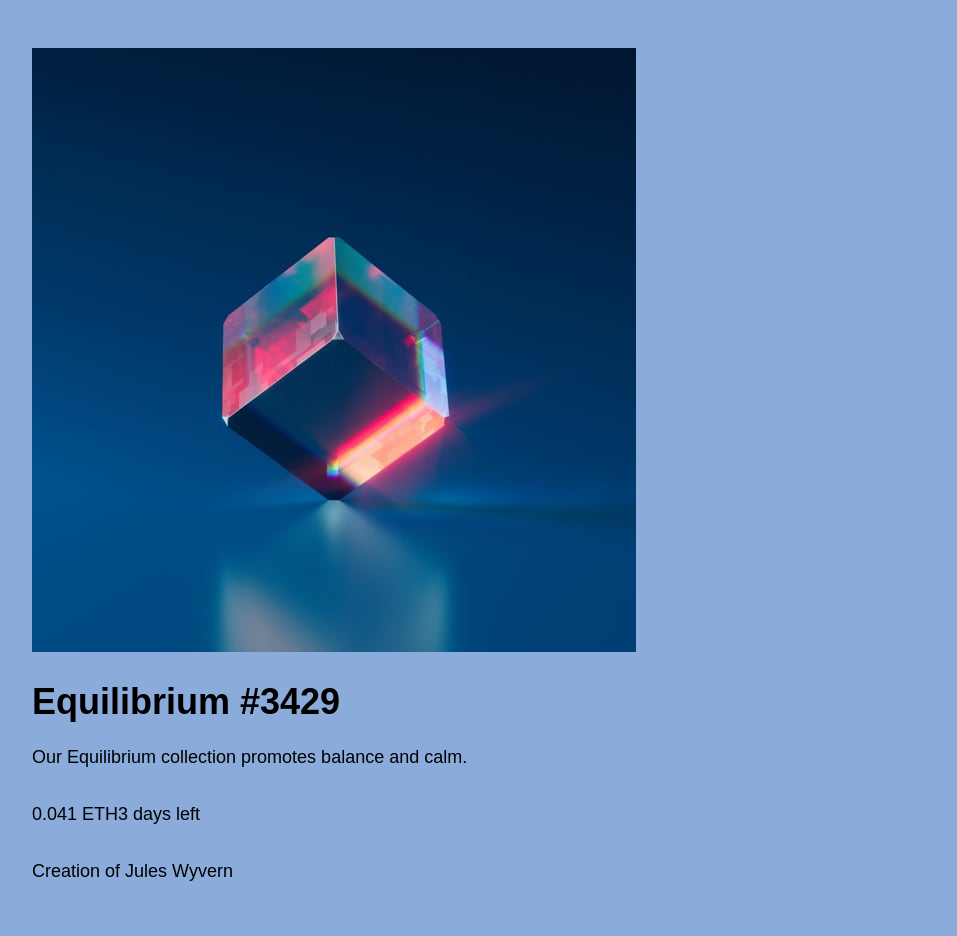
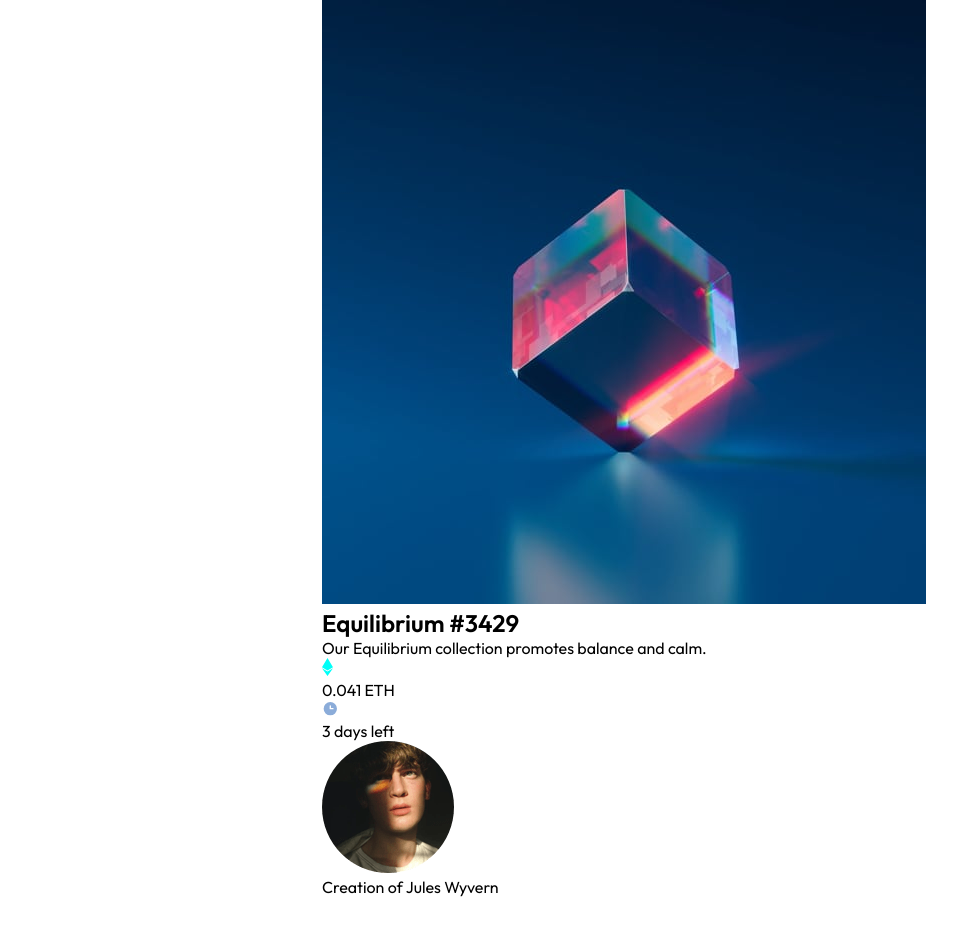
Before and after one commit to iBrendan/fem-nft-preview-card, a plain HTML site: page index.html in a window 1280 px wide. Shown: the whole page, without its empty margins (16-973 px from the left). After the commit the page ends 897 px from the top, so only its background shows below. Drawn offline with Linux system fonts and the light colour scheme; a web font is replaced by a local one.

Commit message:
Add content of card and initial style code

```diff
--- a/index.html
+++ b/index.html
@@ -1,34 +1,46 @@
 <!DOCTYPE html>
 <html lang="en">
   <head>
-  <meta charset="UTF-8">
-  <meta name="viewport" content="width=device-width, initial-scale=1.0"> <!-- displays site properly based on user's device -->
+    <meta charset="UTF-8" />
+    <meta name="viewport" content="width=device-width, initial-scale=1.0" />
+    <!-- displays site properly based on user's device -->
 
-  <link rel="icon" type="image/png" sizes="32x32" href="./images/favicon-32x32.png">
-  <link href="style.css" rel="stylesheet">
-  <link rel="stylesheet" href="https://fonts.google.com/specimen/Outfit">
+    <link
+      rel="icon"
+      type="image/png"
+      sizes="32x32"
+      href="./images/favicon-32x32.png"
+    />
+    <link href="style.css" rel="stylesheet" />
+    <link rel="preconnect" href="https://fonts.googleapis.com" />
+    <link rel="preconnect" href="https://fonts.gstatic.com" crossorigin />
+    <link
+      href="https://fonts.googleapis.com/css2?family=Outfit:wght@300;400;600&display=swap"
+      rel="stylesheet"
+    />
 
     <title>Frontend Mentor | NFT preview card component</title>
-
   </head>
   <body>
-  <img src= "images/image-equilibrium.jpg" alt="A glowing diamond on a blue background">
-  <h1>Equilibrium #3429</h1>
-
+    <div class="card-container">
+      <img
+        src="images/image-equilibrium.jpg"
+        alt="A glowing cube on a blue background"
+      />
+      <h2>Equilibrium #3429</h2>
       <p>Our Equilibrium collection promotes balance and calm.</p>
 
-  <div class="column">
-    <div class="col">
+      <div class="price-container">
+        <img src="images/icon-ethereum.svg" />
         <p>0.041 ETH</p>
-    </div>
-
-    <div class="col"></div>
+        <img src="images/icon-clock.svg" />
         <p>3 days left</p>
       </div>
 
+      <div class="footer">
+        <img src="images/image-avatar.png" />
+        <p>Creation of <span>Jules Wyvern</span></p>
       </div>
-  <p>Creation of Jules Wyvern</p>
-
-
+    </div>
   </body>
 </html>
--- a/style.css
+++ b/style.css
@@ -1,11 +1,20 @@
-body {
-    font-family: 'PT Sans', sans-serif;
-    font-size: 18px;
-    background-color: hsl(215, 51%, 70%);
-    padding: 40px;
-
+* {
+  margin: 0;
+  padding: 0;
+  box-sizing: border-box;
 }
 
-.column {
-    display: flex;
+body {
+  display: flex;
+  margin: 0 auto;
+  align-items: center;
+  min-height: 100vh;
+  justify-content: center;
+  overflow: hidden;
+  font-family: "Outfit", sans-serif;
+  /* background-color: hsl(215, 51%, 70%);
+  padding: 40px; */
 }
+
+.card-container {
+}
```
Lines whose indentation alone changed are shown as unchanged.
